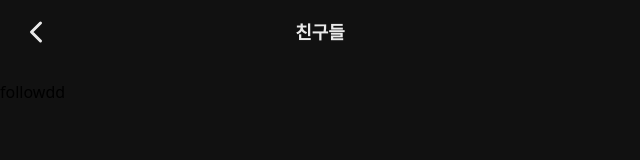
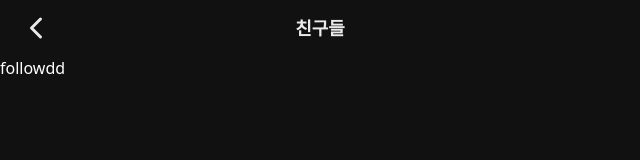
Before and after one commit to Be-HinD/WITT, a React (Vite) app in the folder frontend/: page /follow in a window 1280 px wide. Shown: the top 160 px of the page, without its empty margins (0-640 px from the left). Built offline with nearby package versions, Linux system fonts and the light colour scheme.

Commit message:
[FE] feat #S10P22D103-95: Header 높이 조절

```diff
--- a/frontend/src/components/Header.tsx
+++ b/frontend/src/components/Header.tsx
@@ -4,7 +4,7 @@ const Header = (props: IHeaderProp) => {
 	const { left_func, right_func } = props.func
 
 	return (
-		<div className="fixed text-textWthie top-0 z-10 flex items-center justify-between w-full max-w-screen-sm h-16 px-5 bg-transparent">
+		<div className="fixed text-textWthie top-0 z-10 flex items-center justify-between w-full max-w-screen-sm h-14 px-5 bg-transparent">
 			{left ? <div onClick={left_func}>{left}</div> : <div className="invisible">{right}</div>}
 			<div className="text-lg font-bold">{center}</div>
 			{right ? <div onClick={right_func}>{right}</div> : <div className="invisible">{left}</div>}
--- a/frontend/src/pages/Follow/index.tsx
+++ b/frontend/src/pages/Follow/index.tsx
@@ -11,7 +11,7 @@ const Follow = () => {
 	return (
 		<div className='w-full'>
 			<Header menu={menu} func={func} />
-			<div className="pt-20">followdd</div>
+			<div className="pt-14 text-white">followdd</div>
 		</div>
 	)
 }
```
